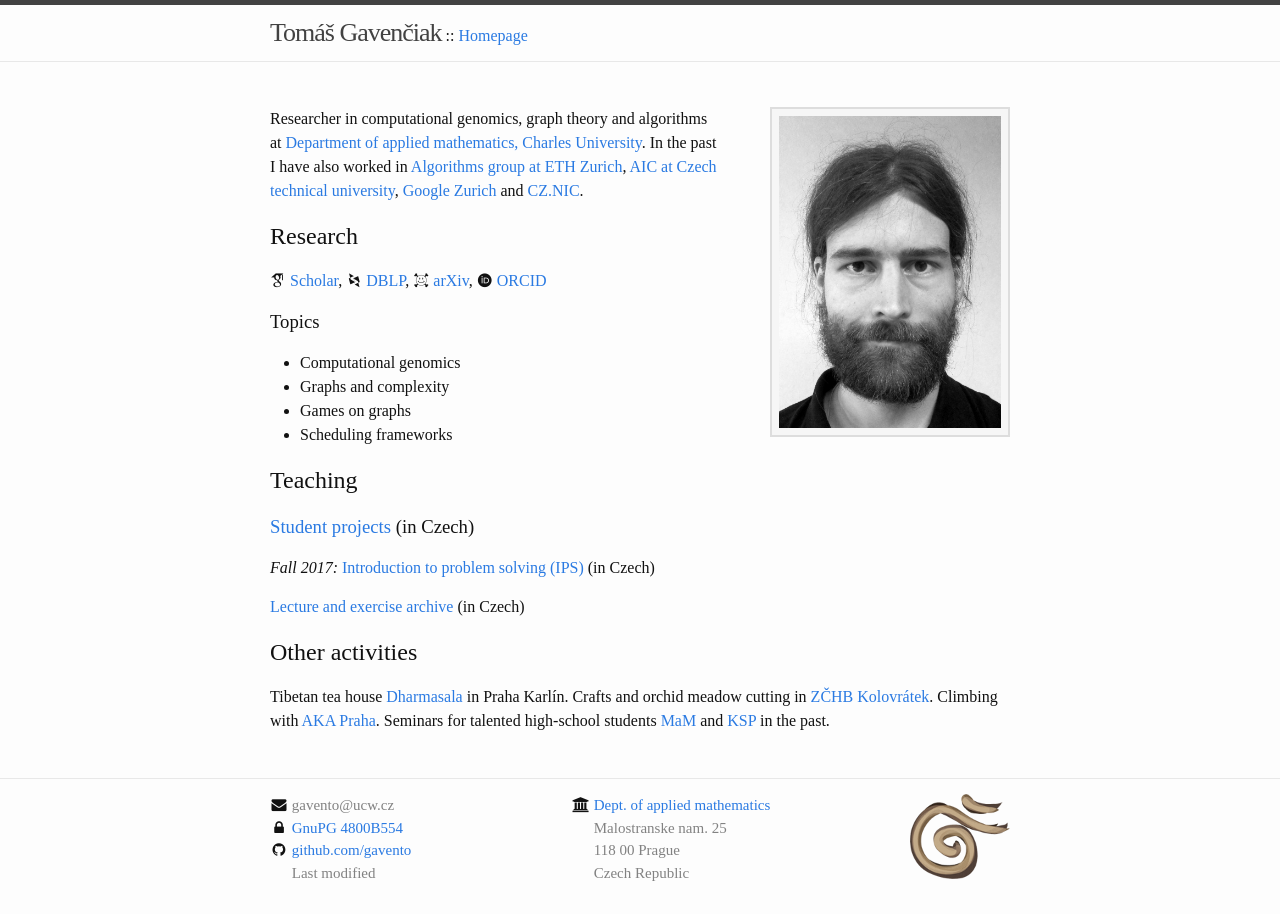
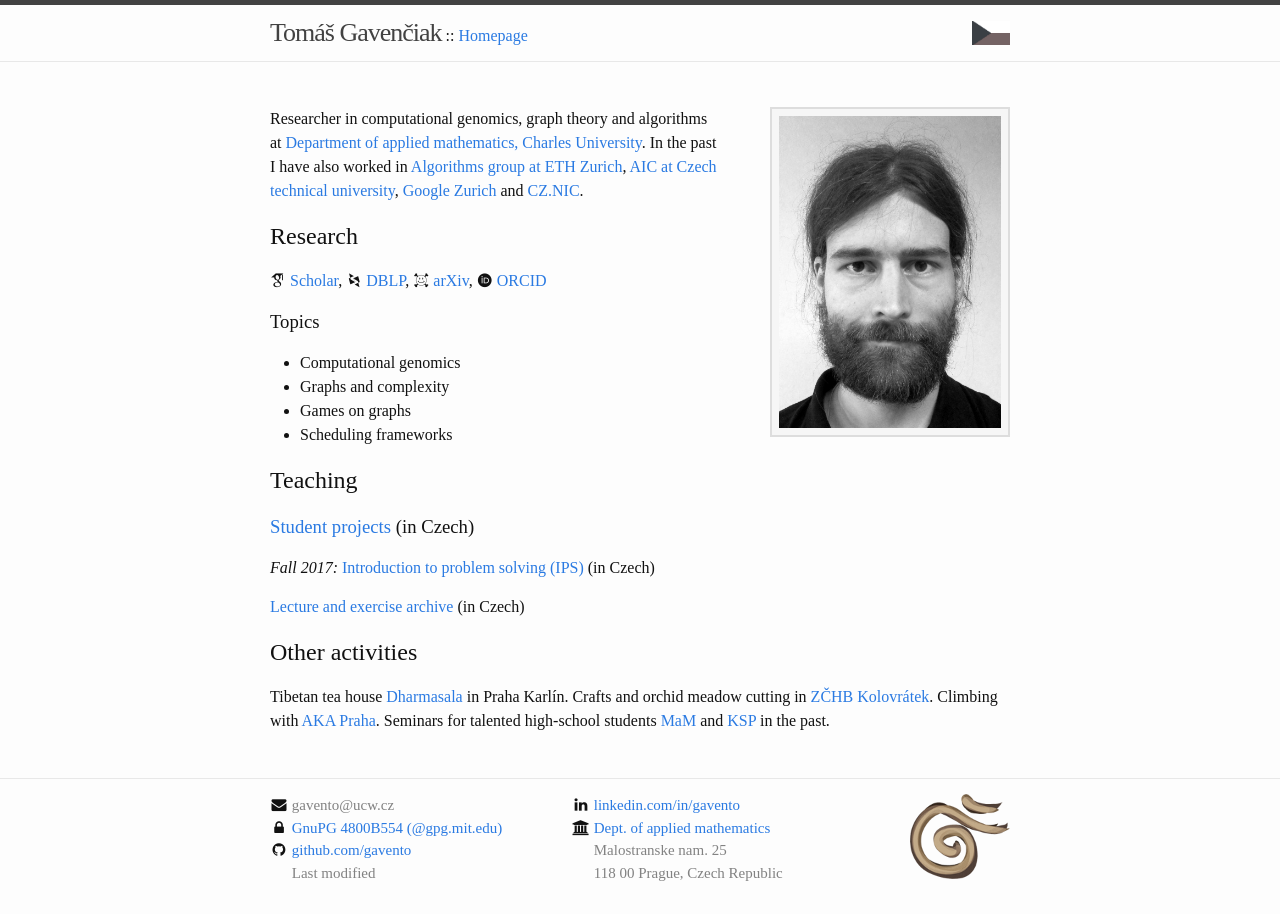
Before and after one commit to gavento/gavento.github.io, a Jekyll site: the page built from index.md, in a window 1280 px wide. Built offline with Jekyll 4.4.1, drawn with Linux system fonts in a browser that asks for light colours; some web fonts are replaced.

Commit message:
Malé updaty stylu a linků

```diff
--- a/_includes/footer.html
+++ b/_includes/footer.html
@@ -6,17 +6,18 @@
       <div class="footer-col footer-col-1">
         <ul class="contact-list">
 	  <li><i class="fa fa-envelope" aria-hidden="true"></i> &#103;avento&#064;ucw&#46;c&#122;</li>
-	  <li><a href="https://gavento.ucw.cz/keys/gavento-2017-09-15.gpg"><i class="fa fa-lock" aria-hidden="true"></i> GnuPG 4800B554</a></li>
+	  <li><a href="https://gavento.ucw.cz/keys/gavento-2017-09-15.gpg"><i class="fa fa-lock" aria-hidden="true"></i> GnuPG 4800B554</a>
+	      <a href="https://pgp.mit.edu/pks/lookup?op=vindex&search=0xC64A99F94800B554">(@gpg.mit.edu)</a></li>
 	  <li><a href="https://github.com/gavento"><i class="fa fa-github" aria-hidden="true"></i> github.com/gavento</a></li>
 	  <li><i class="fa"></i> Last modified {{ page.last_modified_at | date: "%Y-%m-%d" }}</li>
         </ul>
       </div>
 
       <div class="footer-col footer-col-2">
+	  <a href="https://www.linkedin.com/in/gavento/"><i class="fa fa-linkedin" aria-hidden="true"></i> linkedin.com/in/gavento</a><br>
 	  <a href="http://kam.mff.cuni.cz/"><i class="fa fa-university" aria-hidden="true"></i> Dept. of applied mathematics</a><br>
 	  <i class="fa"></i> Malostranske nam. 25<br>
-	  <i class="fa"></i> 118 00 Prague<br>
-	  <i class="fa"></i> Czech Republic
+	  <i class="fa"></i> 118 00 Prague, Czech Republic
       </div>
 
       <div class="footer-col footer-col-3">
--- a/index.md
+++ b/index.md
@@ -1,11 +1,11 @@
 ---
 layout: default
 title: Homepage
-#translations:
-#    cs: index.cs.html
+translations:
+    cs: index.cs.html
 ---
 
-<img src="/style/gavento-m.jpg" style="max-width:30%; float: right; margin-left: 3em; padding: 7px; border: solid 2px #ddd; background: #f6f6f6;">
+<img src="/style/gavento-m.jpg" class="index-portait-img">
 
 Researcher in computational genomics, graph theory and algorithms at
 [Department of applied mathematics, Charles University](http://kam.mff.cuni.cz/).
--- a/style/main.scss
+++ b/style/main.scss
@@ -65,9 +65,13 @@ $fa-font-size-base:   14pt;
 }
 
 .header-language-icon {
-    float:right;
+    //float:right;
+    position: absolute;
+    right: 30px;
+    bottom: 1em;
     margin-left: 1em;
-    display: inline;
+    //display: inline-block;
+    //vertical-align: baseline;
     height: 1.5em;
     filter: grayscale(90%); /* Standard CSS */
     -webkit-filter: grayscale(90%); /* CSS for Webkit Browsers */
@@ -82,6 +86,18 @@ $fa-font-size-base:   14pt;
     -webkit-filter: grayscale(0); /* Old WebKit */
 }
 
+.index-portait-img {
+    max-width: 30%;
+    float: right;
+    margin-left: 3em;
+    padding: 7px;
+    border: solid 2px #ddd;
+    background: #f6f6f6;
+}
+
+.site-header .wrapper {
+    position: relative;
+}
 // Use media queries like this:
 // @include media-query($on-palm) {
 //     .wrapper {
```
